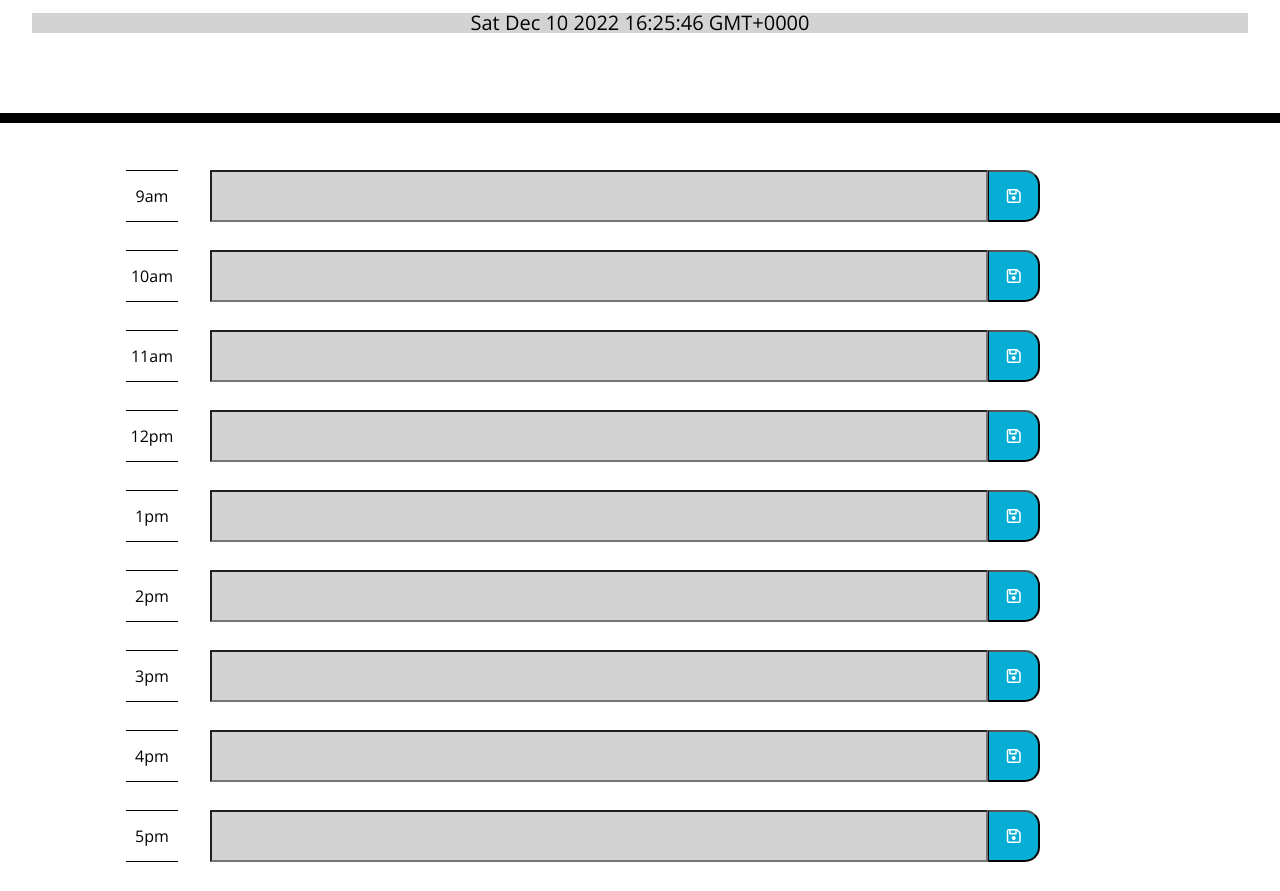
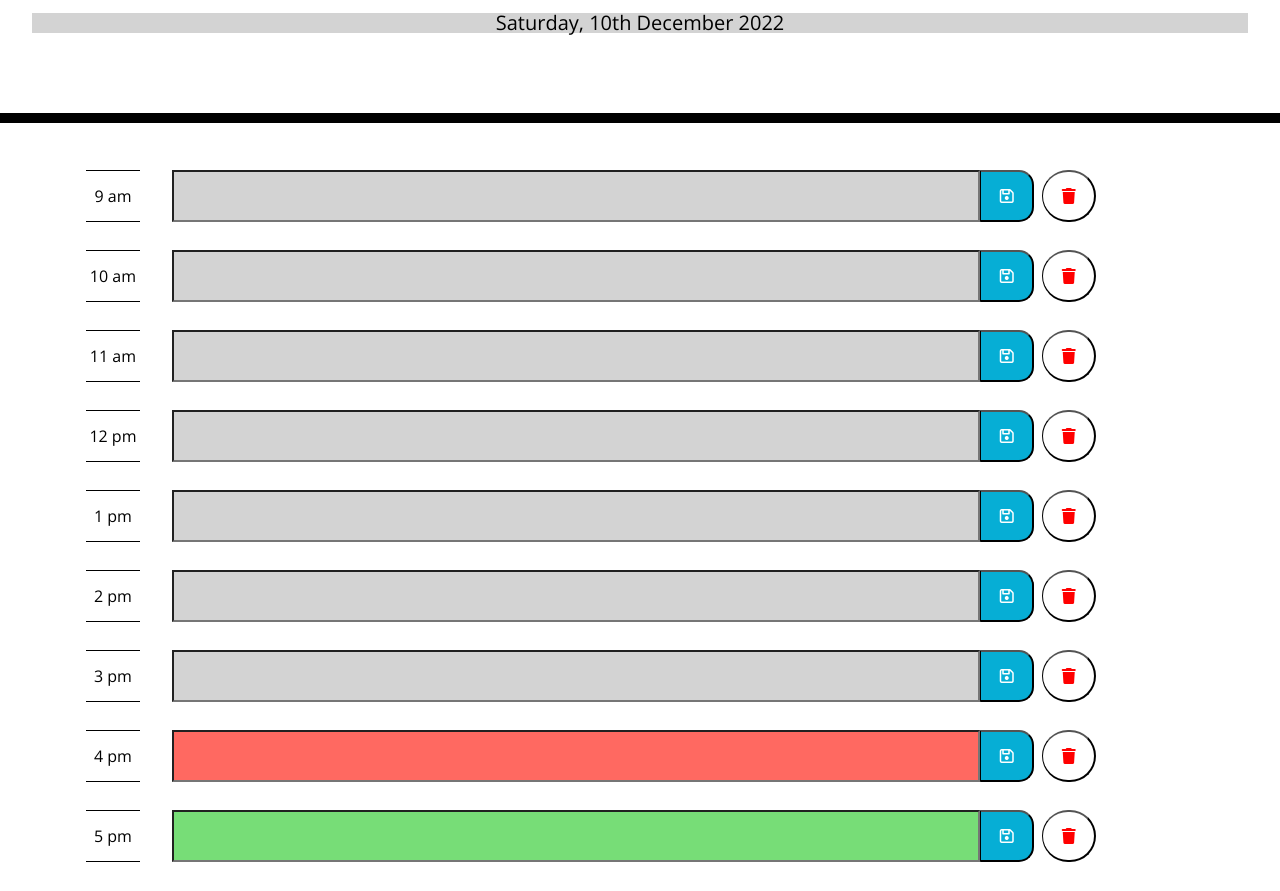
Before and after one commit to Daveym1/Work-Day-Scheduler, a plain HTML site: page index.html in a window 1280 px wide. Shown: the part 181-1072 px from the top of the page. Drawn offline with nearby package versions, Linux system fonts and the light colour scheme.

Commit message:
Added functions so time blocks change colour according to the time of day and buttons so values can be saved to local storage and deleted

```diff
--- a/assets/css/style.css
+++ b/assets/css/style.css
@@ -53,6 +53,7 @@ textarea {
   display: flex;
   align-items: center;
   justify-content: center;
+  text-align: center;
   background-color: #ffffff;
   color: #000000;
   border-top: 1px solid #000000;
@@ -102,9 +103,32 @@ textarea {
  }
 
 .saveBtn i:hover {
-  font-size: 20px;
-  transition: all 0.3s ease-in-out;
   color: #000000;
+
+}
+
+.deleteBtn {
+  border-left: 1px solid black;
+  border-radius: 30px;
+  background-color: #ffffff;
+
+  color: #ff0000;
+  width: 5%;
+  text-align: center;
+  padding: 1rem;
+  margin-left: 0.5rem;
+}
+
+.deleteBtn i {
+  display: flex;
+  justify-content: center;
+ }
+
+.deleteBtn:hover {
+
+  color: #ffffff;
+  background-color: #ff0000 ;
+  box-shadow: 0px 8px 15px rgba(0, 0, 0, 0.1);
 
 }
 
--- a/assets/js/script.js
+++ b/assets/js/script.js
@@ -1,30 +1,139 @@
 $(document).ready(function(){
 
-  // getStorageItems();
+  //gets item from local storage
 
-  // function getStorageItems(){
-  //   if (localStorage)
-  //   localStorage.getItem("time", time);
-  //   localStorage.getItem("value", value);
-  // }
+  $("#9 .list-content").val(localStorage.getItem("9"));
+  $("#10 .list-content").val(localStorage.getItem("10"));
+  $("#11 .list-content").val(localStorage.getItem("11"));
+  $("#12 .list-content").val(localStorage.getItem("12"));
+  $("#13 .list-content").val(localStorage.getItem("13"));
+  $("#14 .list-content").val(localStorage.getItem("14"));
+  $("#15 .list-content").val(localStorage.getItem("15"));
+  $("#16 .list-content").val(localStorage.getItem("16"));
+  $("#17 .list-content").val(localStorage.getItem("17"));
+
+  // Gets current time and displays it at the top of the page
+
+  currentDay = moment().format('dddd, Do MMMM YYYY');
+  $('#currentDay').html(currentDay);
 
 
-
-  currentDay = moment().format('dddd, MMM Do YYYY');
-  $('#currentDay').html(currentDay);
-
-    var currentDay = document.getElementById("currentDay");
-    currentDay.textContent = moment();
-
+// Function to listen for click and save the text to local storage
 
     $(".saveBtn").on("click", function(){
 
     var value = $(this).siblings(".list-content").val();
-    var time = $(this).siblings(".hour").text();
+    var time = $(this).parent().attr("id");
     console.log(time + " " + value);
     localStorage.setItem(time, value);
 
-
     });
 
-});
+    // Functions to listen for click on delete button and clear local storage and text box
+
+    $("#del9").on("click", function(){
+
+      $(this).siblings(".list-content").val("");
+      localStorage.removeItem(9);
+
+    })
+
+    $("#del10").on("click", function(){
+
+      $(this).siblings(".list-content").val("")
+      localStorage.removeItem(10)
+
+    })
+
+    $("#del11").on("click", function(){
+
+      $(this).siblings(".list-content").val("")
+      localStorage.removeItem(11)
+
+    })
+
+    $("#del12").on("click", function(){
+
+      $(this).siblings(".list-content").val("")
+      localStorage.removeItem(12)
+
+    })
+
+    $("#del13").on("click", function(){
+
+      $(this).siblings(".list-content").val("")
+      localStorage.removeItem(13)
+
+    })
+
+    $("#del14").on("click", function(){
+
+      $(this).siblings(".list-content").val("")
+      localStorage.removeItem(14)
+
+    })
+
+    $("#del15").on("click", function(){
+
+      $(this).siblings(".list-content").val("")
+      localStorage.removeItem(15)
+
+    })
+
+    $("#del16").on("click", function(){
+
+      $(this).siblings(".list-content").val("")
+      localStorage.removeItem(16)
+
+    })
+
+    $("#del17").on("click", function(){
+
+      $(this).siblings(".list-content").val("")
+      localStorage.removeItem(17)
+
+    })
+
+
+
+    // function to track current time and change colour of time blocks
+
+    function currentTime (){
+
+
+
+
+      // Loop through hours
+
+
+      $(".row").each(function () {
+        var value = $("input");
+        var currentTime = moment().hour();
+        var timeBlock = $(this).attr("id");
+        console.log(timeBlock, currentTime);
+
+      if (timeBlock < currentTime) {
+        $(this).children("input").removeClass("future");
+        $(this).children("input").removeClass("present");
+        $(this).children("input").addClass("past");
+    }
+      else if (timeBlock == currentTime) {
+        $(this).children("input").removeClass("past");
+        $(this).children("input").removeClass("future");
+        $(this).children("input").addClass("present");
+    }
+
+    else {
+        $(this).children("input").removeClass("present");
+        $(this).children("input").removeClass("past");
+        $(this).children("input").addClass("future");
+    }
+
+
+    }
+
+  )}
+
+  currentTime();
+
+})
--- a/index.html
+++ b/index.html
@@ -19,48 +19,183 @@
     <p class="lead">A simple calendar app for scheduling your work day</p>
     <p id="currentDay" class=" currentDay lead"></p>
   </header>
+
   <div class="container">
     <!-- Added time blocks with spans and classes -->
     <!-- Timeblocks go here -->
-    <ul id="time-blocks" class="time-block">
 
-      <li class="row"> <span class="hour">9am</span> <input type="text" id="list-9am"
-          class="list-content past"> </input> <button class="saveBtn"> <i class="fa-regular fa-floppy-disk"> </i> </button>
-      </li>
+    <div id="9" class="row">
+      <div class="hour">9 am</div>
 
-      <li class="row"> <span class="hour">10am</span> <input type="text" id="list-10am"
-          class="list-content past"> </input> <button class="saveBtn"> <i class="fa-regular fa-floppy-disk"> </i> </button>
-      </li>
+      <input type="text" class="list-content">
 
-      <li class="row"> <span class="hour">11am</span> <input type="text" id="list-11am"
-          class="list-content past"> </input> <button class="saveBtn"> <i class="fa-regular fa-floppy-disk"> </i> </button>
-      </li>
+      <button class="saveBtn">
 
-      <li class="row"> <span class="hour">12pm</span> <input type="text" id="list-12pm"
-          class="list-content past"> </input> <button class="saveBtn"> <i class="fa-regular fa-floppy-disk"> </i> </button>
-      </li>
+        <i class="fa-regular fa-floppy-disk"> </i>
 
-      <li class="row"> <span class="hour">1pm</span> <input type="text" id="list-1pm"
-          class="list-content past"></input><button class="saveBtn"><i class="fa-regular fa-floppy-disk"></i></button>
-      </li>
+      </button>
 
-      <li class="row"> <span class="hour">2pm</span> <input type="text" id="list-2pm"
-          class="list-content past"></input><button class="saveBtn"><i class="fa-regular fa-floppy-disk"></i></button>
-      </li>
+      <button id="del9" class="deleteBtn">
 
-      <li class="row"> <span class="hour">3pm</span> <input type="text" id="list-3pm"
-          class="list-content past"></input><button class="saveBtn"><i class="fa-regular fa-floppy-disk"></i></button>
-      </li>
+        <i class="fa-solid fa-trash"></i>
 
-      <li class="row"><span class="hour">4pm</span><input type="text" id="list-4pm"
-          class="list-content past"></input><button class="saveBtn"><i class="fa-regular fa-floppy-disk"></i></button>
-      </li>
+      </button>
 
-      <li class="row"><span class="hour">5pm</span><input type="text" id="list-5pm"
-          class="list-content past"></input><button class="saveBtn"><i class="fa-regular fa-floppy-disk"></i></button>
-      </li>
+    </div>
 
-    </ul>
+    <div id="10" class="row">
+      <div class="hour">10 am</div>
+
+      <input type="text" class="list-content">
+
+      <button class="saveBtn">
+
+        <i class="fa-regular fa-floppy-disk"> </i>
+
+      </button>
+
+      <button id="del10" class="deleteBtn">
+
+        <i class="fa-solid fa-trash"></i>
+
+      </button>
+
+    </div>
+
+    <div id="11" class="row">
+      <div class="hour">11 am</div>
+
+      <input type="text" class="list-content">
+
+      <button class="saveBtn">
+
+        <i class="fa-regular fa-floppy-disk"> </i>
+
+      </button>
+
+      <button id="del11" class="deleteBtn">
+
+        <i class="fa-solid fa-trash"></i>
+
+      </button>
+
+    </div>
+
+    <div id="12" class="row">
+      <div class="hour">12 pm</div>
+
+      <input type="text" class="list-content">
+
+      <button class="saveBtn">
+
+        <i class="fa-regular fa-floppy-disk"> </i>
+
+      </button>
+
+      <button id="del12" class="deleteBtn">
+
+        <i class="fa-solid fa-trash"></i>
+
+      </button>
+
+    </div>
+
+    <div id="13" class="row">
+      <div class="hour">1 pm</div>
+
+      <input type="text" class="list-content">
+
+      <button class="saveBtn">
+
+        <i class="fa-regular fa-floppy-disk"> </i>
+
+      </button>
+
+      <button id="del13" class="deleteBtn">
+
+        <i class="fa-solid fa-trash"></i>
+
+      </button>
+
+    </div>
+
+    <div id="14" class="row">
+      <div class="hour">2 pm</div>
+
+      <input type="text" class="list-content">
+
+      <button class="saveBtn">
+
+        <i class="fa-regular fa-floppy-disk"> </i>
+
+      </button>
+
+      <button id="del14" class="deleteBtn">
+
+        <i class="fa-solid fa-trash"></i>
+
+      </button>
+
+    </div>
+
+    <div id="15" class="row">
+      <div class="hour">3 pm</div>
+
+      <input type="text" class="list-content">
+
+      <button class="saveBtn">
+
+        <i class="fa-regular fa-floppy-disk"> </i>
+
+      </button>
+
+      <button id="del15" class="deleteBtn">
+
+        <i class="fa-solid fa-trash"></i>
+
+      </button>
+
+    </div>
+
+    <div id="16" class="row">
+      <div class="hour">4 pm</div>
+
+      <input type="text" class="list-content">
+
+      <button class="saveBtn">
+
+        <i class="fa-regular fa-floppy-disk"> </i>
+
+      </button>
+
+      <button id="del16" class="deleteBtn">
+
+        <i class="fa-solid fa-trash"></i>
+
+      </button>
+
+    </div>
+
+    <div id="17" class="row">
+      <div class="hour">5 pm</div>
+
+      <input type="text" class="list-content">
+
+      <button class="saveBtn">
+
+        <i class="fa-regular fa-floppy-disk"> </i>
+
+      </button>
+
+      <button id="del17" class="deleteBtn">
+
+        <i class="fa-solid fa-trash"></i>
+
+      </button>
+
+    </div>
+
+
   </div>
 
   <script src="https://cdnjs.cloudflare.com/ajax/libs/jquery/3.2.1/jquery.min.js"></script>
```
